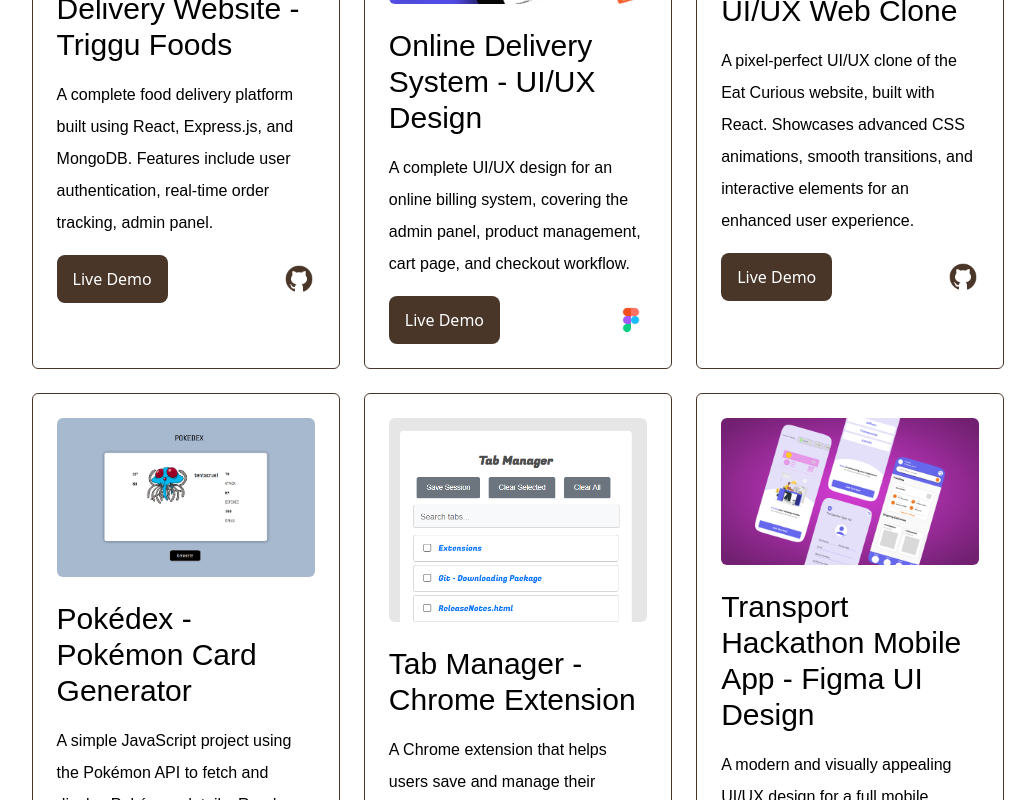
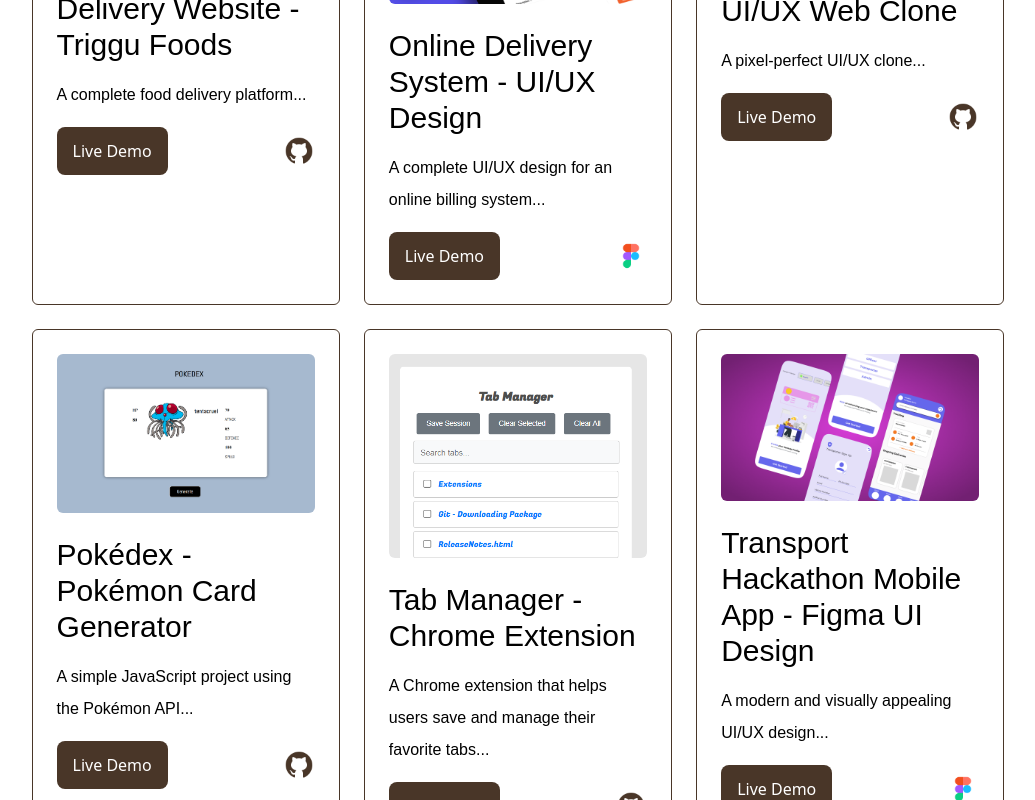
Before and after one commit to triggereddown/portfolio1, a Next.js app: page / in a window 1280 px wide. Shown: the part 2240-3040 px from the top of the page, without its empty margins (122-1157 px from the left). Built offline with nearby package versions, Linux system fonts and the light colour scheme; a web font is replaced by a local one.

Commit message:
Updated work.jsx animations

```diff
--- a/components/Work.jsx
+++ b/components/Work.jsx
@@ -174,9 +174,8 @@
 
 // export default Work;
 
-import React from "react";
+import React, { useState, useEffect } from "react";
 import Image from "next/image";
-import { motion } from "framer-motion";
 import work_1 from "../assets/work-1.png";
 import work_4 from "../assets/work-4.png";
 import work_3 from "../assets/work-3.png";
@@ -186,13 +185,14 @@
 import githubIcon from "../assets/githubIcon.png";
 import githubIconDark from "../assets/githubIconDark.png";
 import figmaIcon from "../assets/figma.png";
+import { motion } from "motion/react";
 
 const projects = [
   {
     id: 1,
     image: work_1,
     title: "Full-Stack Food Delivery Website - Triggu Foods",
-    desc: "A complete food delivery platform built using React, Express.js, and MongoDB. Features include user authentication, real-time order tracking, admin panel.",
+    desc: "A complete food delivery platform...",
     demo: "https://food-manager-frontend.onrender.com/",
     repo: "https://github.com/triggereddown/Restaurant_Manager_app",
   },
@@ -200,15 +200,15 @@
     id: 2,
     image: work_2,
     title: "Online Delivery System - UI/UX Design",
-    desc: "A complete UI/UX design for an online billing system, covering the admin panel, product management, cart page, and checkout workflow.",
-    demo: "https://www.figma.com/design/st2BAHFlWqK8sFVmsPjqsw/ORDER-PANEL-DESIGN?node-id=0-1&p=f&t=Luix8jJNYe9rDfLo-0",
-    repo: "https://www.figma.com/design/st2BAHFlWqK8sFVmsPjqsw/ORDER-PANEL-DESIGN?node-id=0-1&p=f&t=Luix8jJNYe9rDfLo-0",
+    desc: "A complete UI/UX design for an online billing system...",
+    demo: "https://www.figma.com/design/st2BAHFlWqK8sFVmsPjqsw/ORDER-PANEL-DESIGN",
+    repo: "https://www.figma.com/design/st2BAHFlWqK8sFVmsPjqsw/ORDER-PANEL-DESIGN",
   },
   {
     id: 3,
     image: work_3,
     title: "Eat Curious - UI/UX Web Clone",
-    desc: "A pixel-perfect UI/UX clone of the Eat Curious website, built with React. Showcases advanced CSS animations, smooth transitions, and interactive elements for an enhanced user experience.",
+    desc: "A pixel-perfect UI/UX clone...",
     demo: "https://ui-web-clone-eatcurious-xll2.onrender.com/",
     repo: "https://github.com/triggereddown/UI_web_clone_EatCurious",
   },
@@ -216,7 +216,7 @@
     id: 4,
     image: work_4,
     title: "Pokédex - Pokémon Card Generator",
-    desc: "A simple JavaScript project using the Pokémon API to fetch and display Pokémon details. Renders a card in the center of the page showing the Pokémon's image, name, and stats",
+    desc: "A simple JavaScript project using the Pokémon API...",
     demo: "https://triggereddown.github.io/Pokemon_card_API_project/",
     repo: "https://github.com/triggereddown/Pokemon_card_API_project",
   },
@@ -224,7 +224,7 @@
     id: 5,
     image: work_5,
     title: "Tab Manager - Chrome Extension",
-    desc: "A Chrome extension that helps users save and manage their favorite tabs in a beautifully designed UI. Users can save sessions, reopen saved tabs anytime, and organize them efficiently.",
+    desc: "A Chrome extension that helps users save and manage their favorite tabs...",
     demo: "https://github.com/triggereddown/Productive_tab_manager",
     repo: "https://github.com/triggereddown/Productive_tab_manager",
   },
@@ -232,26 +232,25 @@
     id: 6,
     image: work_6,
     title: "Transport Hackathon Mobile App - Figma UI Design",
-    desc: "A modern and visually appealing UI/UX design for a full mobile design , designed in Figma. Includes a landing page,login page,Admin Panel with an interactive layout.",
-    demo: "https://www.figma.com/design/DkmQpeMsihGSNqVFAz8puz/Eka-care-working?node-id=0-1&p=f&t=TzOA5Hztc9QmkS3q-0",
-    repo: "https://www.figma.com/design/DkmQpeMsihGSNqVFAz8puz/Eka-care-working?node-id=0-1&p=f&t=TzOA5Hztc9QmkS3q-0",
+    desc: "A modern and visually appealing UI/UX design...",
+    demo: "https://www.figma.com/design/DkmQpeMsihGSNqVFAz8puz/Eka-care-working",
+    repo: "https://www.figma.com/design/DkmQpeMsihGSNqVFAz8puz/Eka-care-working",
   },
 ];
 
 const Work = ({ isDarkMode }) => {
   return (
     <motion.div
+      id="work"
       initial={{ opacity: 0 }}
       whileInView={{ opacity: 1 }}
       transition={{ duration: 1 }}
-      viewport={{ once: false, amount: 0.2 }}
-      id="work"
       className="w-full px-[12%] py-10"
     >
       <motion.h4
         initial={{ opacity: 0, y: -20 }}
         whileInView={{ opacity: 1, y: 0 }}
-        transition={{ duration: 0.3, delay: 0.2 }}
+        transition={{ duration: 0.2, delay: 0.3 }}
         className="text-center mb-2 text-lg font-ovo"
       >
         My Arsenal
@@ -264,17 +263,23 @@
       >
         Projects
       </motion.h2>
-      <p className="text-center max-w-2xl mx-auto mt-5 mb-12 font-ovo">
+      <motion.p
+        initial={{ opacity: 0, y: -20 }}
+        whileInView={{ opacity: 1, y: 0 }}
+        transition={{ duration: 0.3, delay: 0.3 }}
+        className="text-center max-w-2xl mx-auto mt-5 mb-12 font-ovo"
+      >
         Here are some of my best works. Click the links to explore!
-      </p>
-      <div className="grid grid-cols-1 sm:grid-cols-2 lg:grid-cols-3 gap-6">
-        {projects.map((project, index) => (
-          <motion.div
+      </motion.p>
+      <motion.div
+        initial={{ opacity: 0 }}
+        whileInView={{ opacity: 1 }}
+        transition={{ duration: 0.3 }}
+        className="grid grid-cols-1 sm:grid-cols-2 lg:grid-cols-3 gap-6"
+      >
+        {projects.map((project) => (
+          <div
             key={project.id}
-            initial={{ opacity: 0, y: 30 }}
-            whileInView={{ opacity: 1, y: 0 }}
-            transition={{ duration: 0.5, delay: index * 0.2 }}
-            viewport={{ once: false, amount: 0.1 }}
             className="card p-6 border border-darkHover rounded-md hover:shadow-black cursor-pointer hover:bg-darkHoverLightNew hover:-translate-y-1 duration-300 dark:border dark:border-darkThemeButton hover:dark:bg-darkThemeButton"
           >
             <Image
@@ -303,15 +308,17 @@
                       ? githubIconDark
                       : githubIcon
                   }
-                  alt={project.id === 6 && 2 ? "Figma" : "GitHub"}
+                  alt={
+                    project.id === 6 || project.id === 2 ? "Figma" : "GitHub"
+                  }
                   width={32}
                   height={32}
                 />
               </a>
             </div>
-          </motion.div>
+          </div>
         ))}
-      </div>
+      </motion.div>
     </motion.div>
   );
 };
```
